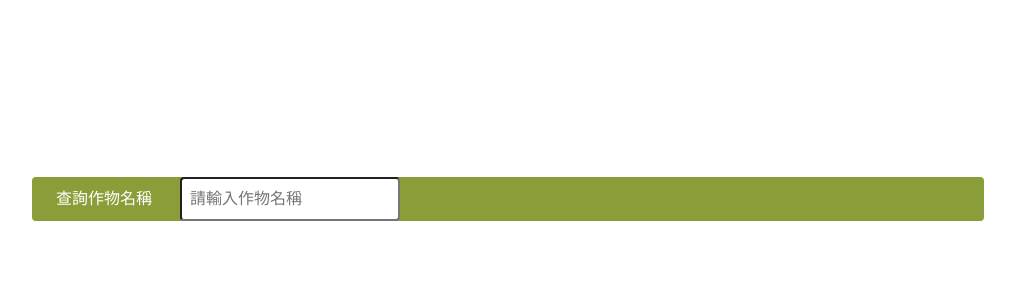
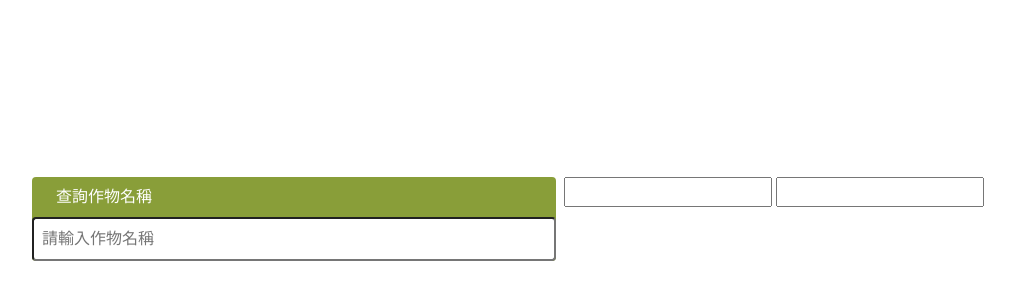
Before and after one commit to lily-oa/Riceball-produceFarmer, a plain HTML site: page index.html in a window 1280 px wide. Shown: the whole page, without its empty margins (132-1147 px from the left). Drawn offline with nearby package versions, Linux system fonts and the light colour scheme.

Commit message:
Update 2022-11-10T23:30:11.412Z

```diff
--- a/index.html
+++ b/index.html
@@ -24,21 +24,22 @@
     <div class="bg-white bg-opacity-75 p-4 rounded-2 overflow-auto">
     <!--Search group-->
     <div>
-      <form data-piceNet-form class="flex flex-column flex-md-column-reverse">
-        <div class="flex d-grid gap-2 flex-md-column mb-2">
-          <label class="d-block flex flex-nowrap align-items-center rounded-2 border-primary text-white bg-primary">
-            <span class="mx-4 my-2 overflow-hidden d-inline-flex">
+      <form data-piceNet-form class="d-flex flex-column flex-md-column-reverse">
+        <div class="d-flex d-grid gap-2 mb-2 flex-nowrap flex-md-row flex-column">
+          <label class="flex-grow-1 flex-nowrap align-items-center rounded-2 border-primary text-white bg-primary w-25">
+            <span class="mx-4 my-2 d-inline-block">
               查詢作物名稱
             </span>
             <input data-priceNet-input
-                  class="p-2 width-100 text-black rounded-2 rou"
+                  class="p-2 w-100 text-black rounded-2"
                   type="text"
                   placeholder="請輸入作物名稱"
                   name="crop"
             >
           </label>
-          <div class="">
-
+          <div class="d-none d-md-block d-flex gap-2">
+            <input data-priceNet-submit class="flex-grow-1" type="text" >
+            <input type="text">
           </div>
         </div>
       </form>
```
